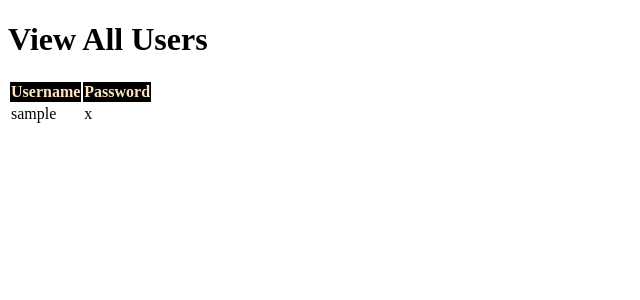
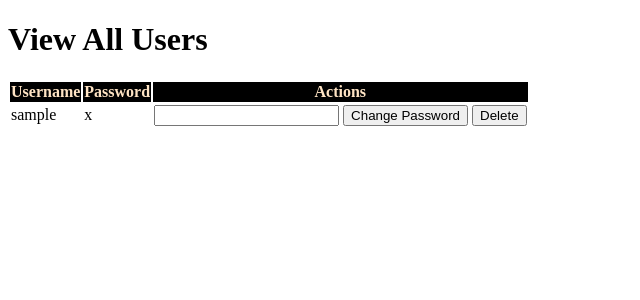
Before and after one commit to mebcool/Gradoutcome, a Flask app: template proto3/templates/view_users.html in a window 1280 px wide. Shown: the part 54-354 px from the top of the page, without its empty margins (0-640 px from the left). Run offline with Flask 3, Linux system fonts and the light colour scheme; the template is opened without the code that fills it: most values are stand-ins (such as "Sample title", 1, 10 or a date in 2020).

Commit message:
Update view_users.html

```diff
--- a/proto3/templates/view_users.html
+++ b/proto3/templates/view_users.html
@@ -7,6 +7,7 @@
             <tr>
                 <th>Username</th>
                 <th>Password</th>
+                <th>Actions</th>
             </tr>
         </thead>
         <tbody>
@@ -14,8 +15,25 @@
                 <tr>
                     <td>{{ user.username }}</td>
                     <td>{{ user.password }}</td>
+                    <td>
+                        <input type="text" id="new_password_{{ user.id }}">
+                        <button onclick="updatePassword({{ user.id }})">Change Password</button>
+                        <button onclick="deleteUser({{ user.id }})">Delete</button>
+                    </td>
                 </tr>
             {% endfor %}
         </tbody>
     </table>
+    <script>
+        function updatePassword(userId) {
+            const newPassword = document.getElementById('new_password_' + userId).value;
+            window.location.href = `/updatepassword/${userId}?new_password=${newPassword}`;
+        }
+
+        function deleteUser(userId) {
+            if (confirm("Are you sure you want to delete this user?")) {
+                window.location.href = `/deleteuser/${userId}`;
+            }
+        }
+    </script>
 {% endblock %}
```
